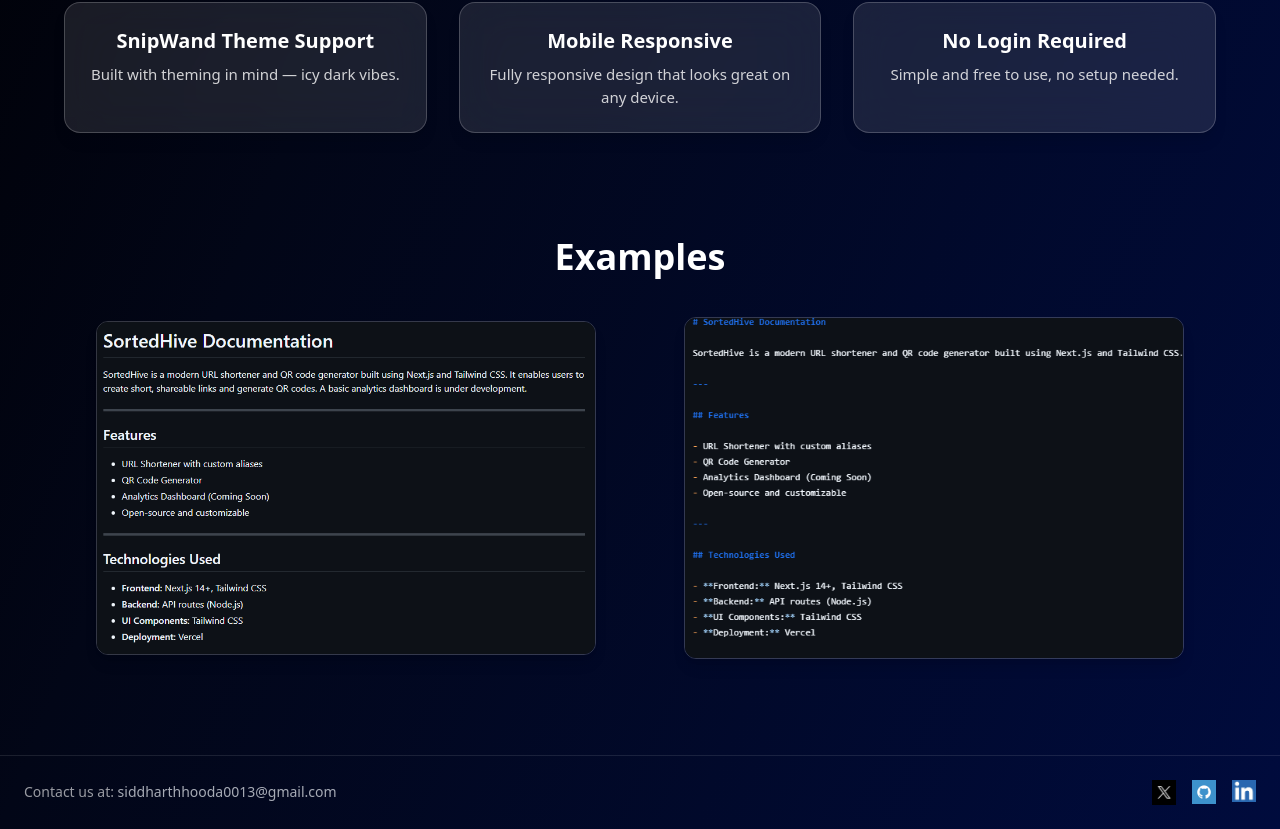
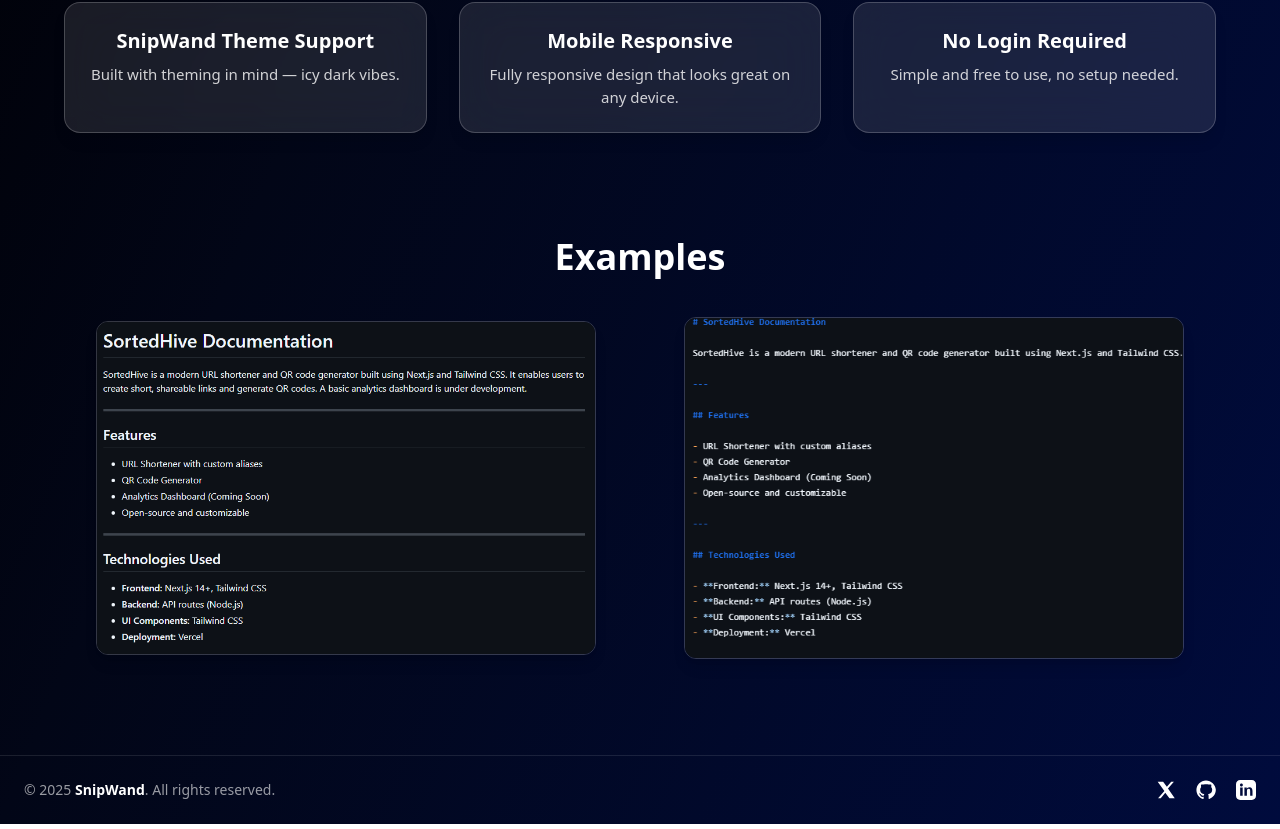
Before and after one commit to Sid-Hurry/snipwand, a Next.js app: page / in a window 1280 px wide. Shown: the part 2228-3057 px from the top of the page. Built offline with nearby package versions, Linux system fonts and the light colour scheme.

Commit message:
Refactor footer section for improved layout and accessibility, replacing images with SVG icons

```diff
--- a/app/page.js
+++ b/app/page.js
@@ -253,57 +253,85 @@
 
 
       {/* Footer */}
- <section id="footer">
-  <footer className="flex flex-col sm:flex-row justify-between items-center px-6 py-6 text-sm text-white/60 border-t border-white/10 gap-4 sm:gap-0">
+ {/* Footer */}
+<section id="footer">
+  <footer className="
+    max-w-7xl mx-auto
+    flex flex-col sm:flex-row
+    justify-between items-center
+    px-6 py-6
+    border-t border-white/10
+    text-sm text-white/60
+    gap-4
+  ">
 
-    {/* Contact Info */}
-    <div className="text-center sm:text-left">
-      Contact us at:{" "}
-      <span className="text-gray-300/80">
-        siddharthhooda0013@gmail.com
+    {/* Left: App Name */}
+    <p className="text-center sm:text-left">
+      © {new Date().getFullYear()}{" "}
+      <span className="font-semibold text-white">
+        SnipWand
       </span>
-    </div>
+      . All rights reserved.
+    </p>
 
-    {/* Middle Branding */}
+    {/* Right: Social Icons */}
+    <div className="flex items-center gap-5">
 
-    {/* Social Icons */}
-    <div className="flex gap-4 text-xl">
+      {/* X (Twitter) */}
       <Link
         href="https://x.com/02_Opinionated?t=wkeK3m3p4Fpj7nUO3x0saw&s=09"
         target="_blank"
-        aria-label="Twitter"
+        aria-label="X (Twitter)"
+        className="hover:opacity-80 transition"
       >
-        <Image
-          src="/Twitter-New-Logo-X-2023-.jpg"
-          alt="Twitter"
-          width={24}
-          height={24}
-        />
+        <svg
+          className="w-5 h-5 text-white"
+          fill="currentColor"
+          viewBox="0 0 24 24"
+        >
+          <path d="M18.244 2H21.49L14.37 10.193 22.5 22h-6.39l-4.99-6.78L5.7 22H2.45l7.6-8.7L2 2h6.55l4.51 6.19L18.244 2z" />
+        </svg>
       </Link>
+
+      {/* GitHub */}
       <Link
         href="https://github.com/Sid-Hurry"
         target="_blank"
         aria-label="GitHub"
+        className="hover:opacity-80 transition"
       >
-        <Image src="/githubbb.png" alt="GitHub" width={24} height={24} />
+        <svg
+          className="w-5 h-5 text-white"
+          fill="currentColor"
+          viewBox="0 0 24 24"
+        >
+          <path d="M12 .5C5.7.5.5 5.7.5 12c0 5.1 3.3 9.4 7.9 10.9.6.1.8-.3.8-.6v-2.1c-3.2.7-3.9-1.5-3.9-1.5-.5-1.3-1.3-1.7-1.3-1.7-1.1-.7.1-.7.1-.7 1.2.1 1.8 1.2 1.8 1.2 1.1 1.8 2.8 1.3 3.5 1 .1-.8.4-1.3.7-1.6-2.5-.3-5.1-1.3-5.1-5.6 0-1.2.4-2.2 1.2-3-.1-.3-.5-1.4.1-2.9 0 0 .9-.3 3 .1.9-.2 1.9-.3 2.9-.3s2 .1 2.9.3c2.1-.4 3-.1 3-.1.6 1.5.2 2.6.1 2.9.8.8 1.2 1.8 1.2 3 0 4.3-2.6 5.3-5.1 5.6.4.3.8 1 .8 2.1v3.1c0 .3.2.7.8.6 4.6-1.5 7.9-5.8 7.9-10.9C23.5 5.7 18.3.5 12 .5z" />
+        </svg>
       </Link>
+
+      {/* LinkedIn */}
       <Link
         href="https://www.linkedin.com/in/siddharth-hooda-188606324/"
         target="_blank"
         aria-label="LinkedIn"
+        className="hover:opacity-80 transition"
       >
-        <Image
-          src="/linkedin.jpg"
-          alt="LinkedIn"
-          width={24}
-          height={24}
-        />
+        <svg
+          className="w-5 h-5 text-white"
+          fill="currentColor"
+          viewBox="0 0 24 24"
+        >
+          <path d="M19 0h-14c-2.8 0-5 2.2-5 5v14c0 2.8 2.2 5 5 5h14c2.8 0 5-2.2 5-5v-14c0-2.8-2.2-5-5-5zm-11 19h-3v-10h3v10zm-1.5-11.3c-1 0-1.8-.8-1.8-1.8s.8-1.8 1.8-1.8 1.8.8 1.8 1.8-.8 1.8-1.8 1.8zm13.5 11.3h-3v-5.5c0-1.3 0-3-1.8-3s-2.1 1.4-2.1 2.9v5.6h-3v-10h2.8v1.4h.1c.4-.8 1.4-1.7 3-1.7 3.2 0 3.8 2.1 3.8 4.9v6.4z" />
+        </svg>
       </Link>
+
     </div>
   </footer>
 </section>
 
 
+
+
     </main>
   );
 }
```
